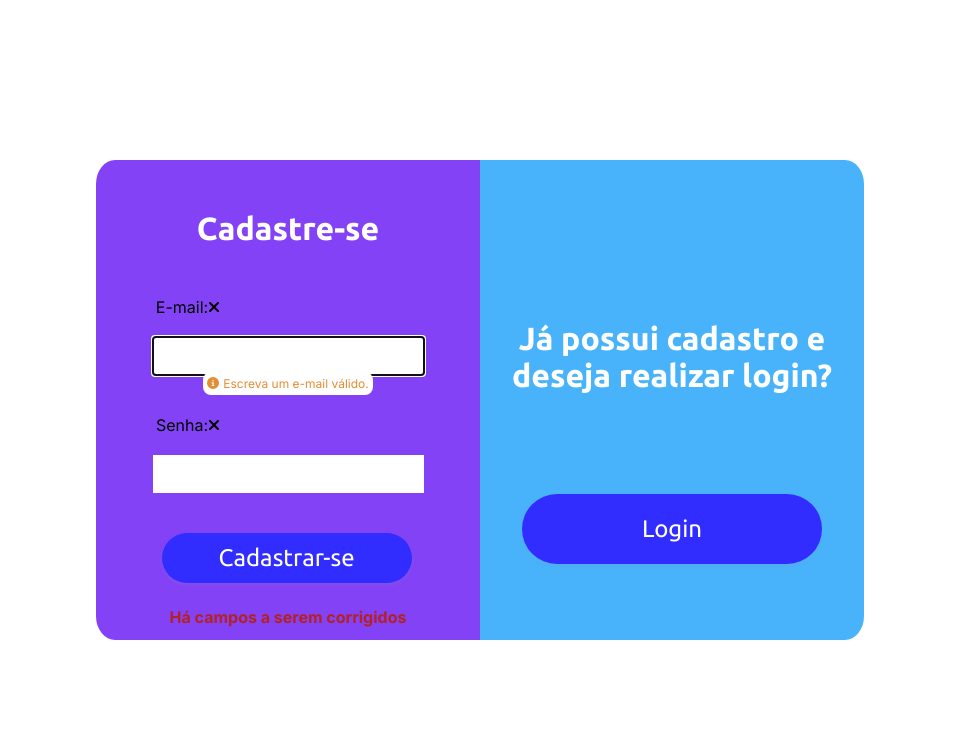
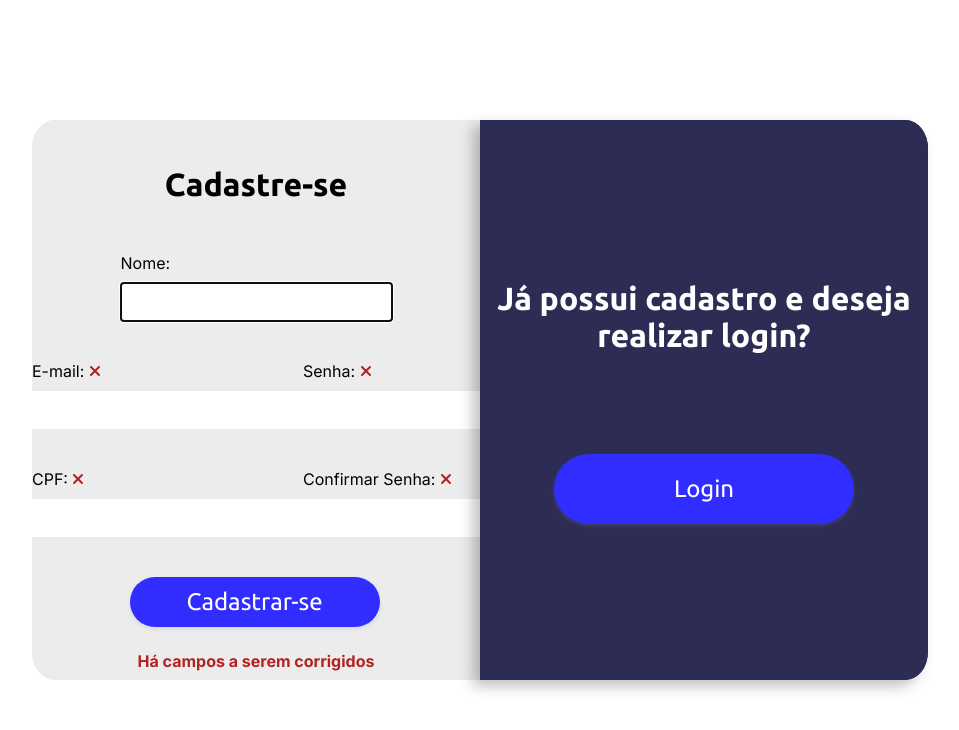
Before and after one commit to Thimanz/controle_estoque_frontend, a React (Vite) app: page /autenticar/login in a window 1280 px wide. Both pictures are taken after a click on the button "Cadastrar-se". Shown: the top 730 px of the page, without its empty margins (160-1119 px from the left). Built offline with nearby package versions, Linux system fonts and the light colour scheme.

Commit message:
feat(controle_estoque): tela de cadastro finalizada, ajustes de layout e ajustes nas animacoes

```diff
--- a/package.json
+++ b/package.json
@@ -14,6 +14,7 @@
         "framer-motion": "^11.0.8",
         "react": "^18.2.0",
         "react-dom": "^18.2.0",
+        "react-input-mask": "^2.0.4",
         "react-router-dom": "^6.22.3",
         "validator": "^13.11.0"
     },
--- a/src/components/Login/Login.css
+++ b/src/components/Login/Login.css
@@ -27,7 +27,7 @@ input[type="password"] {
     color: #e38d34;
     padding: 0.25rem;
     position: fixed;
-    transform: translateY(63px);
+    transform: translateY(56px);
 }
 
 .errMsg {
@@ -37,25 +37,30 @@ input[type="password"] {
 }
 
 .login-area {
-    background-color: #090809;
+    position: relative;
+    z-index: 1;
+    background-color: #2c2c54;
     display: flex;
     flex-direction: column;
     align-items: center;
     justify-content: center;
     border-bottom-left-radius: 5%;
     border-top-left-radius: 5%;
+    box-shadow: 7px 6px 14px 0px rgba(0, 0, 0, 0.25);
+    height: 100%;
+    width: 100%;
 }
 
 form {
     display: flex;
-    flex-direction: column;
-    align-items: center;
-    width: 100%;
+    flex-direction: flex-start;
+    align-items: flex-start;
     margin-bottom: 40px;
 }
 
-label {
-    margin-right: 200px;
+.login-area label {
+    margin-bottom: 10px;
+    color: #fff;
 }
 
 h1 {
@@ -70,22 +75,17 @@ h1 {
 }
 
 .select-register {
-    background-color: #8342f5;
+    background-color: #ececec;
     display: flex;
     flex-direction: column;
     align-items: center;
     border-bottom-right-radius: 5%;
     border-top-right-radius: 5%;
+    height: 100%;
+    width: 100%;
 }
 
 .new-member {
+    color: black;
     margin: 160px 10px 100px 10px;
 }
-
-.login-area button {
-    background-color: #8342f5;
-}
-
-.select-register button {
-    background-color: #090809;
-}
--- a/src/components/Login/Login.jsx
+++ b/src/components/Login/Login.jsx
@@ -1,7 +1,7 @@
 import LoginForm from "./LoginForm";
 import "./Login.css";
 
-import { motion as m, AnimatePresence } from "framer-motion";
+import { motion as m } from "framer-motion";
 
 const Login = ({ setRegister }) => {
     return (
@@ -9,7 +9,7 @@ const Login = ({ setRegister }) => {
             <LoginForm></LoginForm>
             <m.section
                 initial={{
-                    x: -500,
+                    x: "-95%",
                     style: {
                         border: "5%",
                     },
@@ -29,10 +29,17 @@ const Login = ({ setRegister }) => {
                 }}
                 className="select-register"
             >
-                <h1 className="new-member">
-                    É um membro novo e ainda não possui cadastro?
-                </h1>
-                <button onClick={setRegister}>Cadastrar-se</button>
+                <m.div
+                    initial={{ opacity: 0 }}
+                    animate={{ opacity: 1 }}
+                    transition={{ delay: 0.5 }}
+                    className="select-register"
+                >
+                    <h1 className="new-member">
+                        É um membro novo e ainda não possui cadastro?
+                    </h1>
+                    <button onClick={setRegister}>Cadastrar-se</button>
+                </m.div>
             </m.section>
         </>
     );
--- a/src/components/Login/LoginForm.jsx
+++ b/src/components/Login/LoginForm.jsx
@@ -7,7 +7,7 @@ import {
 import { FontAwesomeIcon } from "@fortawesome/react-fontawesome";
 import validator from "validator";
 
-import { motion as m, AnimatePresence } from "framer-motion";
+import { motion as m } from "framer-motion";
 
 const LoginForm = () => {
     const userRef = useRef();
@@ -34,10 +34,9 @@ const LoginForm = () => {
     };
 
     return (
-        <>
         <m.section
             initial={{
-                    x: 500,
+                x: "95%",
                 style: {
                     border: "5%",
                 },
@@ -57,10 +56,16 @@ const LoginForm = () => {
             }}
             className="login-area"
         >
+            <m.div
+                initial={{ opacity: 0 }}
+                animate={{ opacity: 1 }}
+                transition={{ delay: 0.5 }}
+                className="login-area"
+            >
                 <h1>Faça login com as suas credenciais</h1>
                 <form>
-                    <label htmlFor="username">
-                        E-mail:
+                    <label htmlFor="email">
+                        E-mail:&nbsp;
                         <FontAwesomeIcon
                             icon={faCheck}
                             className={validEmail ? "valid" : "hide"}
@@ -70,7 +75,6 @@ const LoginForm = () => {
                             className={validEmail ? "hide" : "invalid"}
                         />
                     </label>
-                    <br />
                     <input
                         type="text"
                         id="email"
@@ -97,7 +101,7 @@ const LoginForm = () => {
                 </form>
                 <form>
                     <label htmlFor="pwd">
-                        Senha:
+                        Senha:&nbsp;
                         <FontAwesomeIcon
                             icon={faCheck}
                             className={validPwd ? "valid" : "hide"}
@@ -107,7 +111,6 @@ const LoginForm = () => {
                             className={validPwd ? "hide" : "invalid"}
                         />
                     </label>
-                    <br />
                     <input
                         type="password"
                         id="password"
@@ -142,8 +145,8 @@ const LoginForm = () => {
                         Login incorreto
                     </p>
                 </div>
+            </m.div>
         </m.section>
-        </>
     );
 };
 
--- a/src/components/Register/Register.css
+++ b/src/components/Register/Register.css
@@ -2,7 +2,7 @@ input[type="text"],
 input[type="password"] {
     width: 263px;
     height: 30px;
-    border: none;
+    border-style: none;
 }
 
 .login-btn {
@@ -27,7 +27,7 @@ input[type="password"] {
     color: #e38d34;
     padding: 0.25rem;
     position: fixed;
-    transform: translateY(63px);
+    transform: translateY(56px);
 }
 
 .errMsg {
@@ -37,7 +37,9 @@ input[type="password"] {
 }
 
 .register-area {
-    background-color: #8342f5;
+    height: 100%;
+    width: 100%;
+    background-color: #ececec;
     display: flex;
     flex-direction: column;
     align-items: center;
@@ -49,17 +51,18 @@ input[type="password"] {
 form {
     display: flex;
     flex-direction: column;
-    align-items: center;
-    width: 100%;
+    align-items: flex-start;
+    justify-content: flex-start;
     margin-bottom: 40px;
 }
 
-label {
-    margin-right: 200px;
+.register-area label {
+    margin-bottom: 10px;
+    color: black;
 }
 
-h1 {
-    color: #fff;
+.register-area h1 {
+    color: black;
     font-size: 2rem;
     text-align: center;
     margin: 60px 30px 50px 30px;
@@ -70,14 +73,29 @@ h1 {
 }
 
 .select-login {
-    background-color: #48b3fa;
+    position: relative;
+    z-index: 1;
+    background-color: #2c2c54;
     display: flex;
     flex-direction: column;
     align-items: center;
     border-bottom-right-radius: 5%;
     border-top-right-radius: 5%;
+    box-shadow: -7px 6px 14px 0px rgba(0, 0, 0, 0.25);
+    height: 100%;
+    width: 100%;
 }
 
 .already-member {
     margin: 160px 10px 100px 10px;
 }
+
+.sectioned-forms {
+    width: 100%;
+    display: flex;
+    justify-content: space-around;
+}
+
+.invalid {
+    color: firebrick;
+}
--- a/src/components/Register/Register.jsx
+++ b/src/components/Register/Register.jsx
@@ -9,7 +9,7 @@ const Register = ({ setLogin }) => {
             <RegisterForm></RegisterForm>
             <m.section
                 initial={{
-                    x: -500,
+                    x: "-95%",
                     style: {
                         border: "5%",
                     },
@@ -29,10 +29,17 @@ const Register = ({ setLogin }) => {
                 }}
                 className="select-login"
             >
-                <h1 className="already-member">
-                    Já possui cadastro e deseja realizar login?
-                </h1>
-                <button onClick={setLogin}>Login</button>
+                <m.div
+                    initial={{ opacity: 0 }}
+                    animate={{ opacity: 1 }}
+                    transition={{ delay: 0.5 }}
+                    className="select-login"
+                >
+                    <h1 className="already-member">
+                        Já possui cadastro e deseja realizar login?
+                    </h1>
+                    <button onClick={setLogin}>Login</button>
+                </m.div>
             </m.section>
         </>
     );
--- a/src/components/Register/RegisterForm.jsx
+++ b/src/components/Register/RegisterForm.jsx
@@ -7,14 +7,19 @@ import {
 import { FontAwesomeIcon } from "@fortawesome/react-fontawesome";
 import validator from "validator";
 
-import { motion as m } from "framer-motion";
+import InputMask from "react-input-mask";
+
+import { animate, motion as m } from "framer-motion";
 
 const RegisterForm = () => {
     const userRef = useRef();
     const errRef = useRef();
 
     const [validEmail, setValidEmail] = useState(false);
-    const [userFocus, setUserFocus] = useState(false);
+    const [emailFocus, setEmailFocus] = useState(false);
+
+    const [validCpf, setValidCpf] = useState(false);
+    const [cpfFocus, setCpfFocus] = useState(false);
 
     const [pwd, setPwd] = useState("");
     const [validPwd, setValidPwd] = useState(false);
@@ -24,21 +29,9 @@ const RegisterForm = () => {
     const [validMatch, setValidMatch] = useState(false);
     const [matchFocus, setMatchFocus] = useState(false);
 
-    const [errMsg, setErrMsg] = useState("");
-    const [success, setSuccess] = useState(false);
-
     useEffect(() => {
         userRef.current.focus();
     }, []);
-
-    // useEffect(() => {
-    //     setValidPwd(PWD_REGEX.test(pwd));
-    //     setValidMatch(pwd === matchPwd);
-    // }, [pwd, matchPwd]);
-
-    // useEffect(() => {
-    //     setErrMsg("");
-    // }, [pwd, matchPwd]);
 
     const validateEmail = (e) => {
         const email = e.target.value;
@@ -48,13 +41,24 @@ const RegisterForm = () => {
     const validatePwd = (e) => {
         const pwd = e.target.value;
         setValidPwd(validator.isStrongPassword(pwd));
+        setValidMatch(matchPwd === pwd && validator.isStrongPassword(matchPwd));
+    };
+
+    const validateMatch = (e) => {
+        const matchPwd = e.target.value;
+        setValidMatch(matchPwd === pwd && validator.isStrongPassword(matchPwd));
+    };
+
+    const validateCPF = (e) => {
+        const cpfStr = e.target.value;
+        const cpf = cpfStr.replace(/[^0-9]/g, "");
+        setValidCpf(isValidCpf(cpf));
     };
 
     return (
-        <>
         <m.section
             initial={{
-                    x: 500,
+                x: "95%",
                 style: {
                     border: "5%",
                 },
@@ -74,10 +78,28 @@ const RegisterForm = () => {
             }}
             className="register-area"
         >
+            <m.div
+                initial={{ opacity: 0 }}
+                animate={{ opacity: 1 }}
+                transition={{ delay: 0.5 }}
+                className="register-area"
+            >
                 <h1>Cadastre-se</h1>
                 <form>
-                    <label htmlFor="username">
-                        E-mail:
+                    <label htmlFor="name">Nome:</label>
+                    <input
+                        type="text"
+                        id="name"
+                        ref={userRef}
+                        autoComplete="off"
+                        required
+                    />
+                </form>
+                <div className="sectioned-forms">
+                    <div className="left-form">
+                        <form>
+                            <label htmlFor="email">
+                                E-mail:&nbsp;
                                 <FontAwesomeIcon
                                     icon={faCheck}
                                     className={validEmail ? "valid" : "hide"}
@@ -87,23 +109,18 @@ const RegisterForm = () => {
                                     className={validEmail ? "hide" : "invalid"}
                                 />
                             </label>
-                    <br />
                             <input
                                 type="text"
                                 id="email"
-                        ref={userRef}
                                 autoComplete="off"
                                 onChange={validateEmail}
                                 required
-                        aria-invalid={validEmail ? "false" : "true"}
-                        aria-describedby="uidnote"
-                        onFocus={() => setUserFocus(true)}
-                        onBlur={() => setUserFocus(false)}
+                                onFocus={() => setEmailFocus(true)}
+                                onBlur={() => setEmailFocus(false)}
                             />
                             <p
-                        id="uidnote"
                                 className={
-                            userFocus && !validEmail
+                                    emailFocus && !validEmail
                                         ? "instructions"
                                         : "offscreen"
                                 }
@@ -113,8 +130,43 @@ const RegisterForm = () => {
                             </p>
                         </form>
                         <form>
+                            <label htmlFor="cpf">
+                                CPF:&nbsp;
+                                <FontAwesomeIcon
+                                    icon={faCheck}
+                                    className={validCpf ? "valid" : "hide"}
+                                />
+                                <FontAwesomeIcon
+                                    icon={faTimes}
+                                    className={validCpf ? "hide" : "invalid"}
+                                />
+                            </label>
+                            <InputMask
+                                mask="999.999.999-99"
+                                type="text"
+                                id="cpf"
+                                autoComplete="off"
+                                onChange={validateCPF}
+                                required
+                                onFocus={() => setCpfFocus(true)}
+                                onBlur={() => setCpfFocus(false)}
+                            />
+                            <p
+                                className={
+                                    cpfFocus && !validCpf
+                                        ? "instructions"
+                                        : "offscreen"
+                                }
+                            >
+                                <FontAwesomeIcon icon={faInfoCircle} />
+                                Escreva um CPF válido.
+                            </p>
+                        </form>
+                    </div>
+                    <div className="right-form">
+                        <form>
                             <label htmlFor="pwd">
-                        Senha:
+                                Senha:&nbsp;
                                 <FontAwesomeIcon
                                     icon={faCheck}
                                     className={validPwd ? "valid" : "hide"}
@@ -124,29 +176,67 @@ const RegisterForm = () => {
                                     className={validPwd ? "hide" : "invalid"}
                                 />
                             </label>
-                    <br />
                             <input
                                 type="password"
                                 id="password"
                                 autoComplete="off"
                                 onChange={validatePwd}
                                 required
-                        aria-invalid={validEmail ? "false" : "true"}
-                        aria-describedby="uidnote"
                                 onFocus={() => setPwdFocus(true)}
-                        onBlur={() => setPwdFocus(false)}
+                                onBlur={(e) => {
+                                    setPwdFocus(false);
+                                    setPwd(e.target.value);
+                                }}
                             />
                             <p
-                        id="uidnote"
                                 className={
-                            pwdFocus && !validPwd ? "instructions" : "offscreen"
+                                    pwdFocus && !validPwd
+                                        ? "instructions"
+                                        : "offscreen"
                                 }
                             >
-                        <FontAwesomeIcon icon={faInfoCircle} />A senha deve ter
-                        no mínimo 8 caracteres, <br /> caracter especial e letra
-                        maiúscula
+                                <FontAwesomeIcon icon={faInfoCircle} />A senha
+                                deve ter no mínimo 8 caracteres, <br /> caracter
+                                especial e letra maiúscula
                             </p>
                         </form>
+                        <form>
+                            <label htmlFor="matchpwd">
+                                Confirmar Senha:&nbsp;
+                                <FontAwesomeIcon
+                                    icon={faCheck}
+                                    className={validMatch ? "valid" : "hide"}
+                                />
+                                <FontAwesomeIcon
+                                    icon={faTimes}
+                                    className={validMatch ? "hide" : "invalid"}
+                                />
+                            </label>
+                            <input
+                                type="password"
+                                id="matchPwd"
+                                autoComplete="off"
+                                onChange={validateMatch}
+                                required
+                                onFocus={() => setMatchFocus(true)}
+                                onBlur={(e) => {
+                                    setMatchFocus(false);
+                                    setMatchPwd(e.target.value);
+                                }}
+                            />
+                            <p
+                                className={
+                                    matchFocus && !validMatch
+                                        ? "instructions"
+                                        : "offscreen"
+                                }
+                            >
+                                <FontAwesomeIcon icon={faInfoCircle} />
+                                As senhas não são iguais
+                            </p>
+                        </form>
+                    </div>
+                </div>
                 <div className="lower-form">
                     <button className="login-btn">Cadastrar-se</button>
                     <p
@@ -159,9 +249,29 @@ const RegisterForm = () => {
                         Há campos a serem corrigidos
                     </p>
                 </div>
+            </m.div>
         </m.section>
-        </>
     );
 };
 
+const isValidCpf = (cpf) => {
+    if (cpf.length < 11) return false;
+
+    let sum = 0;
+    for (let i = 0, validatorDigit = 10; i < 9; i++, validatorDigit--) {
+        sum += parseInt(cpf[i]) * validatorDigit;
+    }
+    let remainder = (sum * 10) % 11;
+    if (remainder % 10 !== parseInt(cpf[9])) return false;
+
+    sum = 0;
+    for (let i = 0, validatorDigit = 11; i < 10; i++, validatorDigit--) {
+        sum += parseInt(cpf[i]) * validatorDigit;
+    }
+    remainder = (sum * 10) % 11;
+    if (remainder % 10 !== parseInt(cpf[10])) return false;
+
+    return true;
+};
+
 export default RegisterForm;
--- a/src/routes/LoginRegister/LoginRegister.css
+++ b/src/routes/LoginRegister/LoginRegister.css
@@ -8,8 +8,8 @@
 
 .main-container {
     display: flex;
-    width: 60dvw;
-    height: 60dvh;
+    width: 70dvw;
+    height: 70dvh;
 }
 
 .main-container > section {
--- a/src/routes/LoginRegister/LoginRegister.jsx
+++ b/src/routes/LoginRegister/LoginRegister.jsx
@@ -1,4 +1,4 @@
-import { redirect, useParams } from "react-router-dom";
+import { useParams } from "react-router-dom";
 import Login from "../../components/Login/Login";
 import Register from "../../components/Register/Register";
 import "./LoginRegister.css";
```
Also changed, not shown: 1 other file (tests, documents, lock files or other folders). Lines whose indentation alone changed are shown as unchanged.
